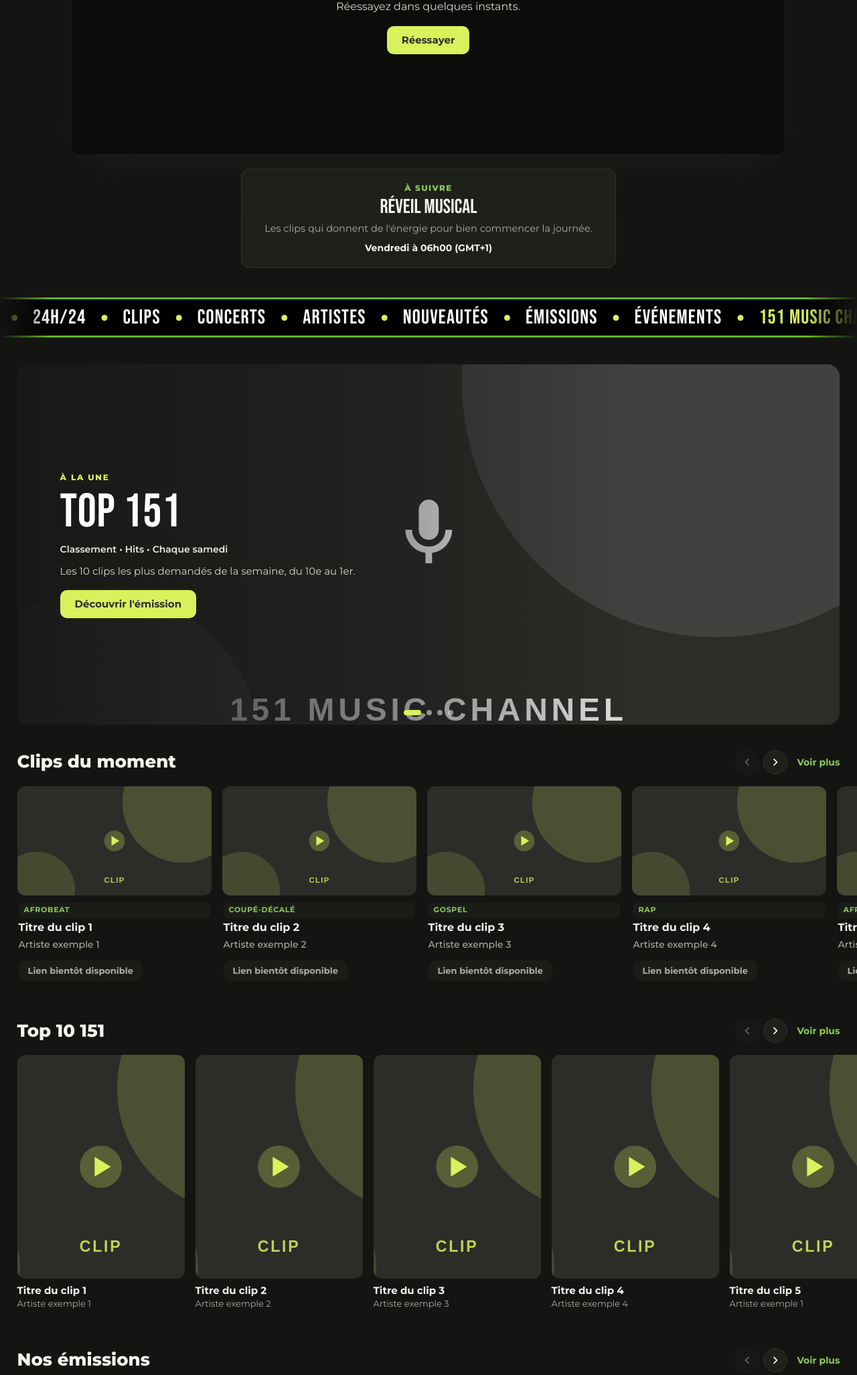
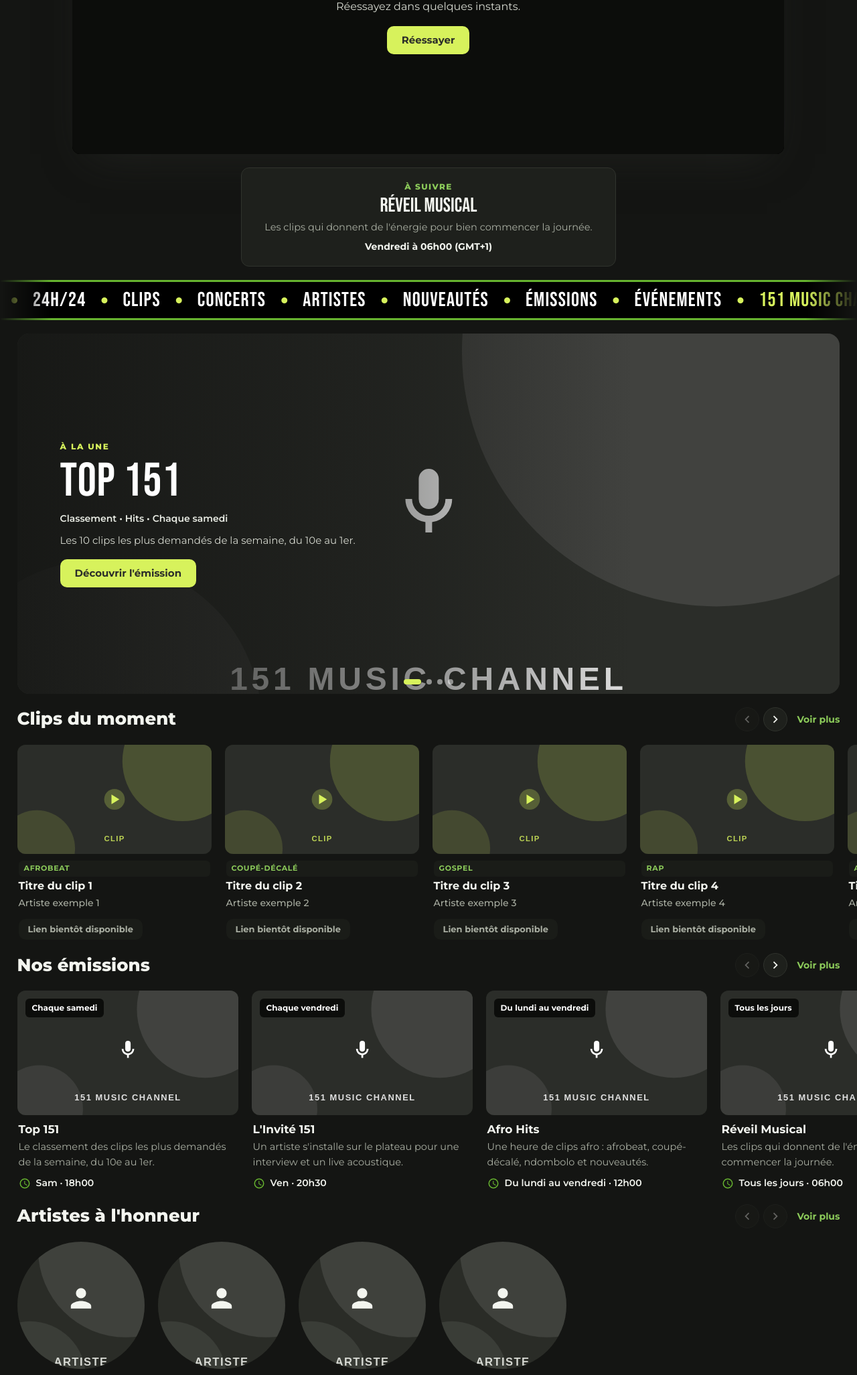
Before and after one commit to 151musicchannel/151-music-channel-site-, a Node server app: page / in a window 1280 px wide. Shown: the part 545-2598 px from the top of the page at 67% size. Run offline with Node 20, Linux system fonts and the light colour scheme; some libraries are stand-ins or nearby versions.

Commit message:
Accueil : suppression de la rangée Top 10 et espacement de 20 px entre chaque bloc
Co-Authored-By: Claude Opus 5.5 <noreply@anthropic.com>

```diff
--- a/public/css/style.css
+++ b/public/css/style.css
@@ -917,3 +917,20 @@ html { scroll-padding-top: calc(var(--entete) + 16px); }
   animation: none;
 }
 html.lecteur-ouvert, html.lecteur-ouvert body { overflow: hidden; }
+
+/* =========================================================
+   ESPACEMENT DE L'ACCUEIL : 20 px entre chaque bloc
+   (lecteur, « À suivre », bande défilante, À la une, rangées)
+   et 20 px entre les cartes
+   ========================================================= */
+.accueil { padding-bottom: 20px; }
+.a-l-antenne { margin-top: 20px; }
+.une { padding: 20px 0 0; }
+.rangee { padding: 20px 0 0; }
+.rangee:last-of-type { padding-bottom: 40px; }
+.rangee__piste { gap: 20px; padding-bottom: 0; }
+.rangee__tete { margin-bottom: 16px; } /* + 4 px de marge de la piste = 20 px */
+.grille { gap: 20px; }
+@media (max-width: 720px) {
+  .rangee__piste { gap: 20px; }
+}
--- a/src/routes.js
+++ b/src/routes.js
@@ -24,8 +24,6 @@ router.get("/", (req, res) => {
     libelleSuivant: grille.libelleCreneau(suivant, jour),
     aLaUne: contenu.aLaUne(),
     clips: contenu.clips().slice(0, 12),
-    // Top 10 : l'ordre du fichier clips.json fait le classement
-    top10: contenu.clips().slice(0, 10),
     programmes,
     actualites: contenu.actualites().slice(0, 8),
     artistes: contenu.artistes().filter((a) => a.aLaUne).slice(0, 12),
--- a/views/pages/accueil.ejs
+++ b/views/pages/accueil.ejs
@@ -160,14 +160,6 @@
 </section>
 <% } %>
 
-<% if (top10.length) { %>
-<section class="rangee rangee--top" aria-labelledby="rgTop">
-  <%- include('../partials/rangee-tete', { id: 'rgTop', titre: 'Top 10 151', lien: '/clips' }) %>
-  <div class="rangee__piste" tabindex="0" aria-label="Top 10, faire défiler">
-    <% top10.forEach((clip, i) => { %><%- include('../partials/carte-top', { clip, rang: i + 1 }) %><% }) %>
-  </div>
-</section>
-<% } %>
 
 <% if (programmes.length) { %>
 <section class="rangee rangee--programmes" aria-labelledby="rgProgrammes">
--- a/views/partials/carte-top.ejs
+++ /dev/null
@@ -1,9 +0,0 @@
-<article class="carte-top">
-  <a class="carte-top__lien" href="<%= clip.lien || '/clips' %>"<% if (clip.lien) { %> target="_blank" rel="noopener noreferrer"<% } %>>
-    <div class="carte-top__media">
-      <img src="<%= aide.miniatureClip(clip) %>" alt="" loading="lazy" width="480" height="270">
-    </div>
-    <p class="carte-top__titre"><span class="sr-only">Numéro <%= rang %> : </span><%= clip.titre %></p>
-    <p class="carte-top__artiste"><%= aide.nomArtiste(clip.artiste) %></p>
-  </a>
-</article>
```
